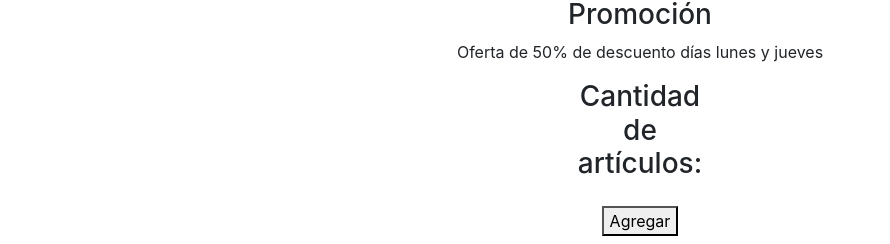
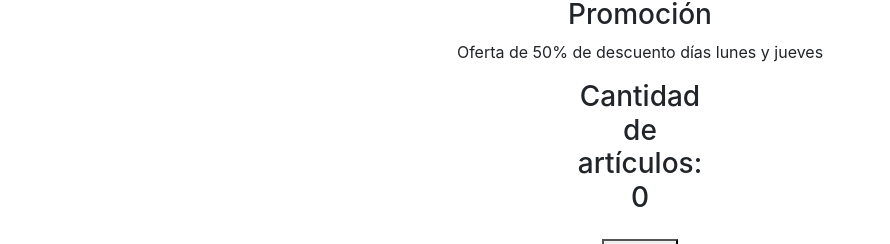
Before and after one commit to yaninaiveth/Castro-E-commerce, a React (Create React App) app: page /item/1 in a window 1280 px wide. Shown: the part 386-630 px from the top of the page, without its empty margins (0-890 px from the left). Built offline with nearby package versions, Linux system fonts and the light colour scheme.

Commit message:
Desafío 9: Sincronizar Counter

```diff
--- a/src/components/ItemCount.js
+++ b/src/components/ItemCount.js
@@ -4,11 +4,11 @@ function ItemCount({ count, setCount, stock}){
 
 
     const increment = (count) =>{
-        if  (count < stock) setCount (count = count + 1);
+        if  (count < stock) setCount (count + 1);
     }
 
     const decrement = (count) => {
-            if ((count > 0) || (count === 1)) setCount(count = count - 1);
+            if ((count > 0) || (count === 1)) setCount(count - 1);
       }
 
     return (
--- a/src/components/ItemDetailContainer.js
+++ b/src/components/ItemDetailContainer.js
@@ -9,6 +9,7 @@ const ItemDetailContainer = () => {
 
     const [isLoading, setIsLoading] = useState(true);
     const [currentProducts, setCurrentProducts] = useState({});
+    const [count, setCount] = useState(0);
 
     const getItem = () => {
         if (prod) promises(prod, setIsLoading, setCurrentProducts);
@@ -24,7 +25,7 @@ const ItemDetailContainer = () => {
         <div>
             <h1>Item Detail Container</h1>
             {isLoading && <h4>Cargando...</h4>}
-            <ItemDetail {...currentProducts}/>
+            <ItemDetail count={count} setCount={setCount} {...currentProducts}/>
         </div>
     )
 }
```
